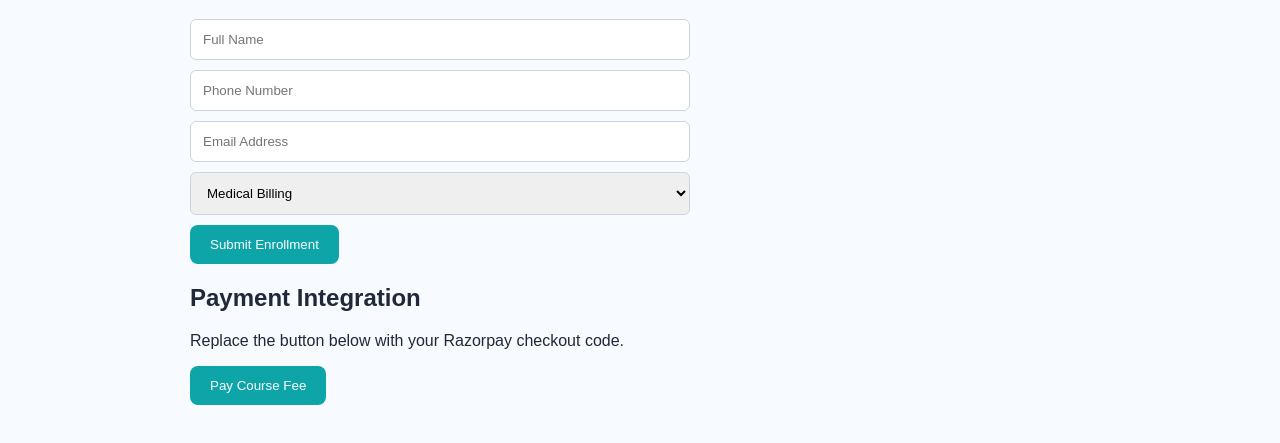
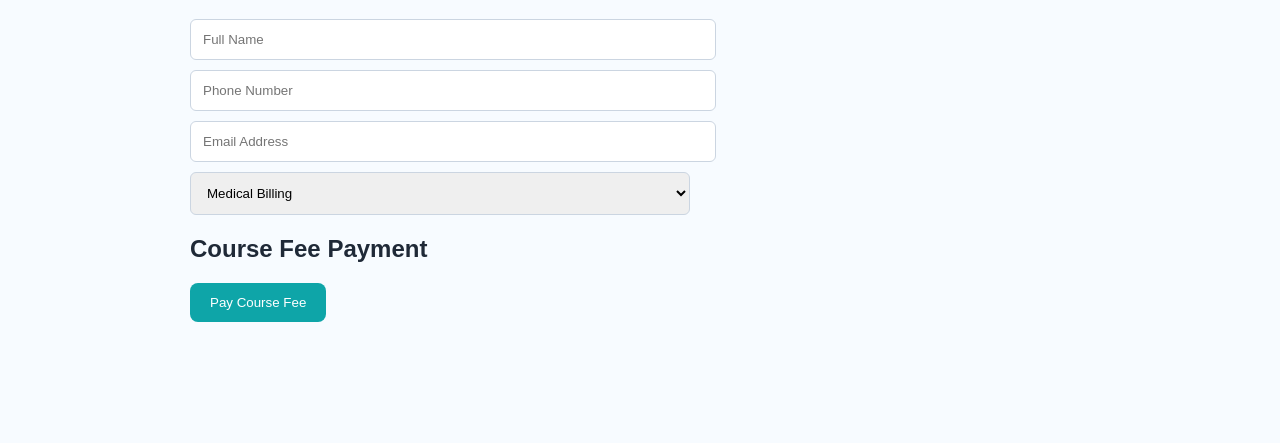
Before and after one commit to NandanRCM/mywebsite, a website: page enrollment.html in a window 1280 px wide. Shown: the part 133-576 px from the top of the page. Drawn offline with Linux system fonts and the light colour scheme.

Commit message:
Add files via upload

```diff
--- a/enrollment.html
+++ b/enrollment.html
@@ -1,7 +1,31 @@
-<html><head><link rel='stylesheet' href='styles.css'><title>Enrollment</title></head><body>
-<nav><a href='index.html'>Home</a></nav><main><h1>Enrollment Form</h1>
-<form><input placeholder='Full Name' required><input placeholder='Phone Number' required>
-<input type='email' placeholder='Email Address'><select><option>Medical Billing</option><option>Medical Coding</option></select>
-<button type='submit'>Submit Enrollment</button></form>
-<h2>Payment Integration</h2><p>Replace the button below with your Razorpay checkout code.</p>
-<button>Pay Course Fee</button></main></body></html>
+<!DOCTYPE html><html><head><meta charset='UTF-8'><meta name='viewport' content='width=device-width, initial-scale=1.0'><title>Enrollment</title><link rel='stylesheet' href='styles.css'></head><body><nav><a href='index.html'>Home</a></nav><main><h1>Enrollment Form</h1><form><input placeholder='Full Name' required><input placeholder='Phone Number' required><input type='email' placeholder='Email Address'><select><option>Medical Billing</option><option>Medical Coding</option></select></form><h2>Course Fee Payment</h2><button id='pay-btn'>Pay Course Fee</button></main><script src='https://checkout.razorpay.com/v1/checkout.js'></script><script>
+document.getElementById('pay-btn').addEventListener('click', async function () {
+  const orderRes = await fetch('/api/create-order', {
+    method: 'POST',
+    headers: {'Content-Type': 'application/json'},
+    body: JSON.stringify({ amount: 250000, currency: 'INR' })
+  });
+  const order = await orderRes.json();
+  if (!order.order_id) { alert(order.error || 'Unable to create order'); return; }
+  const rzp = new Razorpay({
+    key: order.key,
+    amount: order.amount,
+    currency: order.currency,
+    name: 'Nandan RCM Solutions',
+    description: 'Course Enrollment Fee',
+    order_id: order.order_id,
+    handler: async function (response) {
+      const verifyRes = await fetch('/api/verify-payment', {
+        method: 'POST',
+        headers: {'Content-Type': 'application/json'},
+        body: JSON.stringify(response)
+      });
+      const result = await verifyRes.json();
+      alert(result.success ? 'Payment successful and verified!' : 'Payment verification failed.');
+    },
+    modal: { ondismiss: function(){ alert('Payment cancelled.'); } }
+  });
+  rzp.on('payment.failed', function(resp){ alert('Payment failed: ' + resp.error.description); });
+  rzp.open();
+});
+</script></body></html>
--- a/styles.css
+++ b/styles.css
@@ -1,8 +1 @@
-body{font-family:Arial,sans-serif;margin:0;background:#f7fbff;color:#1f2937}
-header{background:#0ea5a8;color:#fff;padding:40px 20px;text-align:center}
-nav{background:#083344;padding:12px;text-align:center}
-nav a{color:#fff;margin:0 12px;text-decoration:none;font-weight:bold}
-main{max-width:900px;margin:auto;padding:30px 20px}
-footer{background:#e5f9f9;padding:20px;text-align:center}
-.btn,button{background:#0ea5a8;color:#fff;padding:12px 20px;border:none;border-radius:8px;text-decoration:none;cursor:pointer}
-input,select{display:block;width:100%;max-width:500px;padding:12px;margin:10px 0;border:1px solid #cbd5e1;border-radius:6px}
+body{font-family:Arial,sans-serif;margin:0;background:#f7fbff;color:#1f2937} header{background:#0ea5a8;color:#fff;padding:40px 20px;text-align:center} nav{background:#083344;padding:12px;text-align:center} nav a{color:#fff;margin:0 12px;text-decoration:none;font-weight:bold} main{max-width:900px;margin:auto;padding:30px 20px} .btn,button{background:#0ea5a8;color:#fff;padding:12px 20px;border:none;border-radius:8px;text-decoration:none;cursor:pointer} input,select{display:block;width:100%;max-width:500px;padding:12px;margin:10px 0;border:1px solid #cbd5e1;border-radius:6px}
```
Also changed, not shown: courses.html (+1 -1 lines), index.html (+1 -9 lines), package.json (added, +11 -0 lines), README.md (added), 2 other files.
